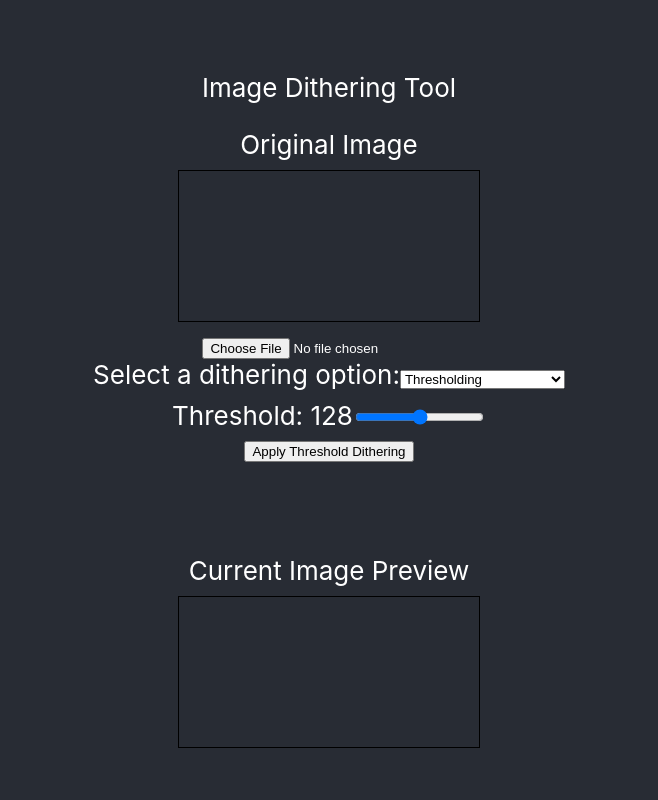
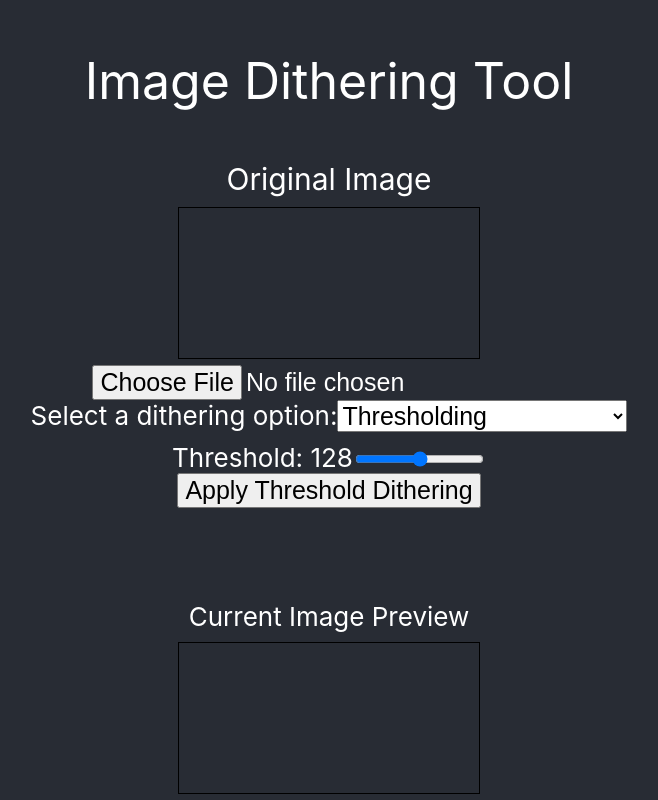
Before and after one commit to williamzhxb/ImageDithering, a React (Create React App) app: page / in a window 1280 px wide. Shown: the whole page, without its empty margins (311-969 px from the left). Built offline with nearby package versions, Linux system fonts and the light colour scheme.

Commit message:
Adjust button and text sizes to make them user friendly

```diff
--- a/src/App.css
+++ b/src/App.css
@@ -36,3 +36,5 @@
     transform: rotate(360deg);
   }
 }
+
+p { font-size: 50px;}
--- a/src/components/ErrorDiffusionDithering.jsx
+++ b/src/components/ErrorDiffusionDithering.jsx
@@ -28,7 +28,12 @@ function ErrorDiffusionDithering({originalCanvasRef, onFinish: finishwork}){
     }
     return (
         <div style={{ marginTop: '10px' }}>
-            <button title="apply Dithering" type="button" onClick={ApplyErrorDiffusionDithering}>Apply Error Diffusion Dithering</button>
+            <button
+                title="apply Dithering"
+                type="button"
+                style={{fontSize: '25px' }}
+                onClick={ApplyErrorDiffusionDithering}>Apply Error Diffusion Dithering
+            </button>
         </div>
     )
 }
--- a/src/components/ImageUpload.jsx
+++ b/src/components/ImageUpload.jsx
@@ -47,7 +47,7 @@ function ImageUpload() {
 
     return (
         <div className="relative h-96 w-96">
-            <label>Original Image</label>
+            <label style={{fontSize: '30px' }}>Original Image</label>
             <br/>
             <canvas ref={originalCanvasRef} style={{ border: '1px solid black', marginTop: '10px', maxWidth: '100%', height: 'auto' }} />
             <br/>
@@ -56,12 +56,13 @@ function ImageUpload() {
                     type="file"
                     id="file"
                     ref = {fileUploadRef}
+                    style={{fontSize: '25px' }}
                     onChange = {DisplayUploadedImage}
                     accept="image/*"
                 />
             </form>
             <label htmlFor="dropdown">Select a dithering option:</label>
-            <select id="dropdown" value={selectedDitheringMethod}  onChange={(e) => setSelectedDitheringMethod(e.target.value)}>
+            <select id="dropdown" value={selectedDitheringMethod} style={{fontSize: '25px' }} onChange={(e) => setSelectedDitheringMethod(e.target.value)}>
                 <option value="threshold">Thresholding</option>
                 <option value="random">Random Dithering</option>
                 <option value="pattern">Pattern Dithering</option>
--- a/src/components/OrderedDithering.jsx
+++ b/src/components/OrderedDithering.jsx
@@ -64,7 +64,12 @@ function OrderedDithering({originalCanvasRef, onFinish: finishwork}){
                 onChange={(e) => setMatrixPower(Number(e.target.value))}
             />
             <br/>
-            <button title="apply Dithering" type="button" onClick={ApplyOrderedDithering}>Apply Ordered Dithering</button>
+            <button
+                title="apply Dithering"
+                type="button"
+                style={{fontSize: '25px' }}
+                onClick={ApplyOrderedDithering}>Apply Ordered Dithering
+            </button>
         </div>
     )
 }
--- a/src/components/PatternDithering.jsx
+++ b/src/components/PatternDithering.jsx
@@ -46,7 +46,12 @@ function PatternDithering({originalCanvasRef, onFinish: finishwork}){
                 onChange={(e) => setDotSize(Number(e.target.value))}
             />
             <br/>
-            <button title="apply Dithering" type="button" onClick={ApplyPatternDithering}>Apply Pattern Dithering</button>
+            <button
+                title="apply Dithering"
+                type="button"
+                style={{fontSize: '25px' }}
+                onClick={ApplyPatternDithering}>Apply Pattern Dithering
+            </button>
         </div>
     )
 }
--- a/src/components/RandomDithering.jsx
+++ b/src/components/RandomDithering.jsx
@@ -23,7 +23,12 @@ function RandomDithering({originalCanvasRef, onFinish: finishwork}){
     }
     return (
         <div style={{ marginTop: '10px' }}>
-            <button title="apply Dithering" type="button" onClick={ApplyRandomDithering}>Apply Random Dithering</button>
+            <button
+                title="apply Dithering"
+                type="button"
+                style={{fontSize: '25px' }}
+                onClick={ApplyRandomDithering}>Apply Random Dithering
+            </button>
         </div>
     )
 }
--- a/src/components/ThresholdDithering.jsx
+++ b/src/components/ThresholdDithering.jsx
@@ -32,7 +32,12 @@ function ThresholdDithering({originalCanvasRef, onFinish: finishwork}){
                 onChange={(e) => setThresholdValue(Number(e.target.value))}
             />
             <br/>
-            <button title="apply Dithering" type="button" onClick={ApplyThreshholdDithering}>Apply Threshold Dithering</button>
+            <button
+                title="apply Dithering"
+                type="button"
+                style={{fontSize: '25px' }}
+                onClick={ApplyThreshholdDithering}>Apply Threshold Dithering
+            </button>
         </div>
     )
 }
```
